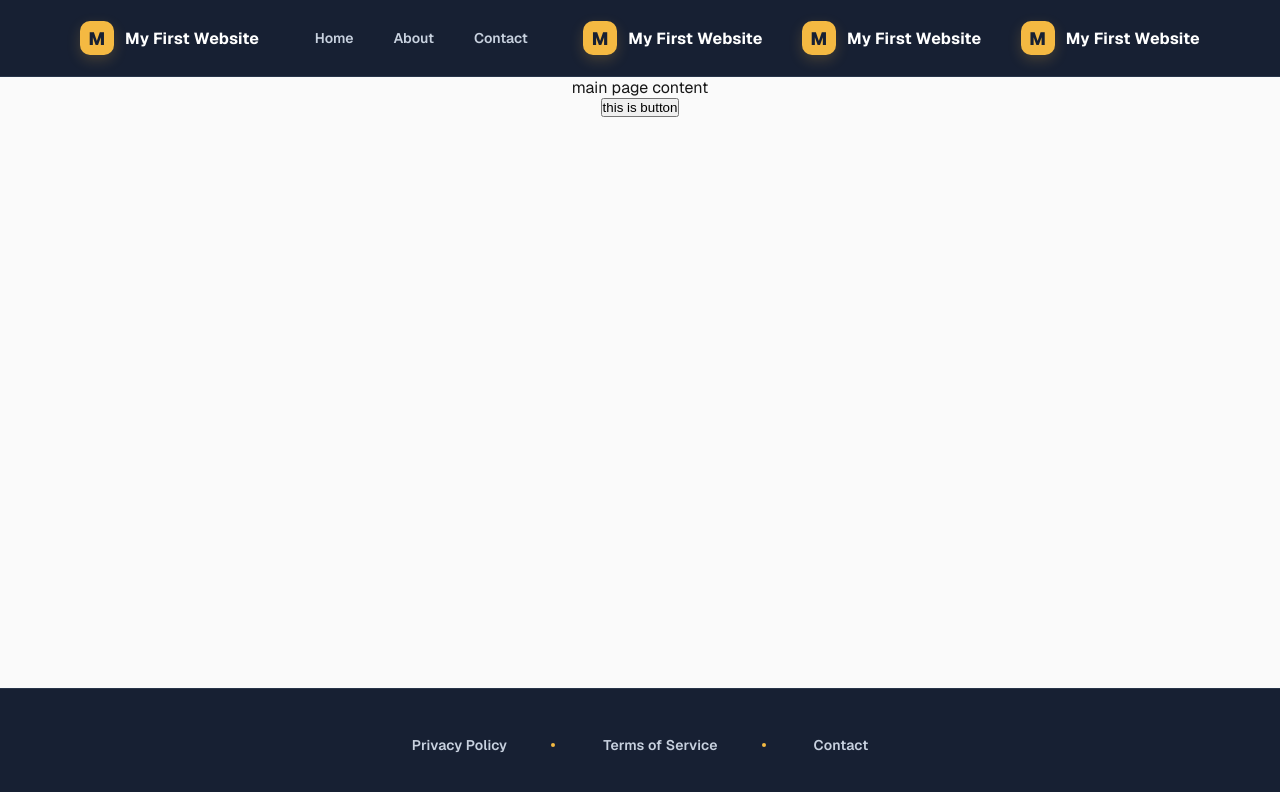
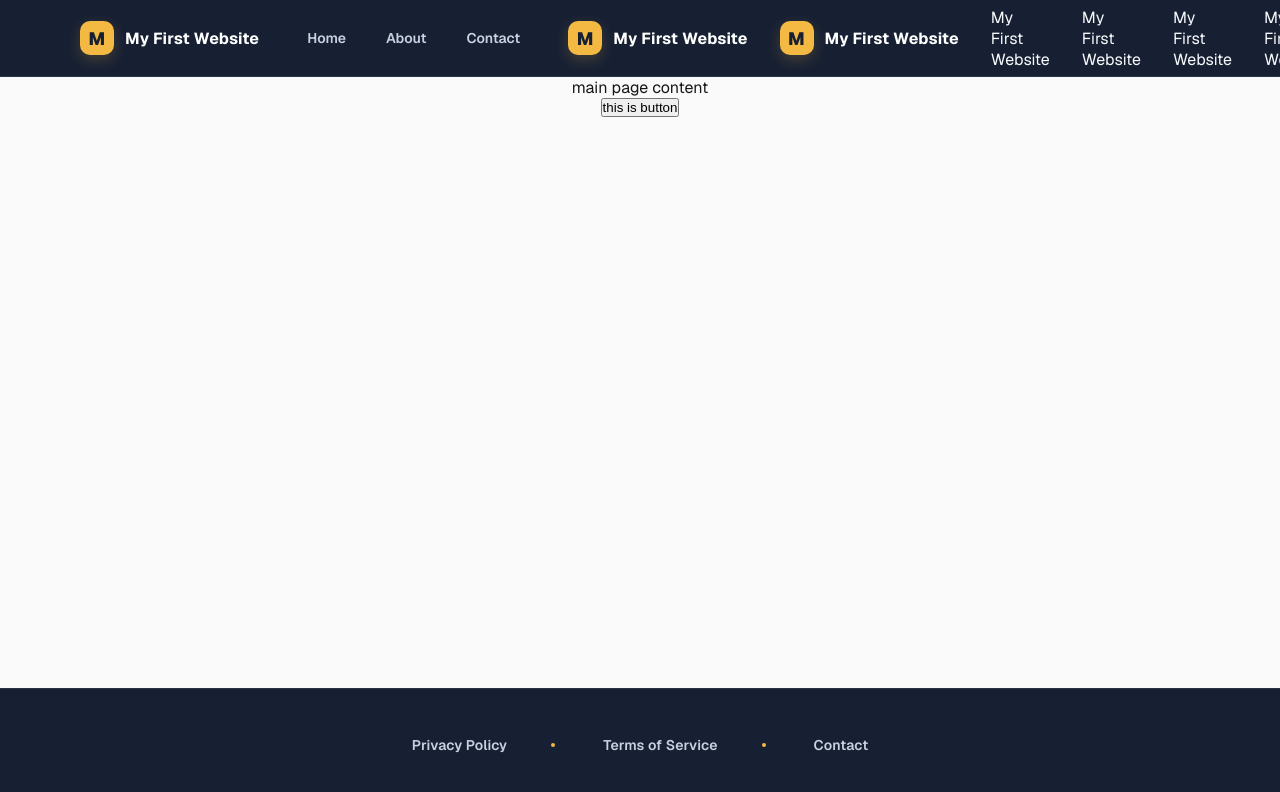
Before and after one commit to LukaBabunadze/smart-academy-project-five, a Next.js app: page / in a window 1280 px wide. Shown: the top 792 px of the page. Built offline with nearby package versions, Linux system fonts and the light colour scheme.

Commit message:
changing navbar content

```diff
--- a/src/components/navbar/Navbar.jsx
+++ b/src/components/navbar/Navbar.jsx
@@ -24,10 +24,10 @@ const Navbar = ({ data, title, logo }) => {
           <span className={styles.logoMark}>{logo}</span>
           <span>{title}</span>
         </Link>
-        <Link href="/" className={styles.navbarLogo}>
-          <span className={styles.logoMark}>{logo}</span>
-          <span>{title}</span>
-        </Link>
+        <span>{title}</span>
+        <span>{title}</span>
+        <span>{title}</span>
+        <span>{title}</span>
       </div>
     </nav>
   );
```
